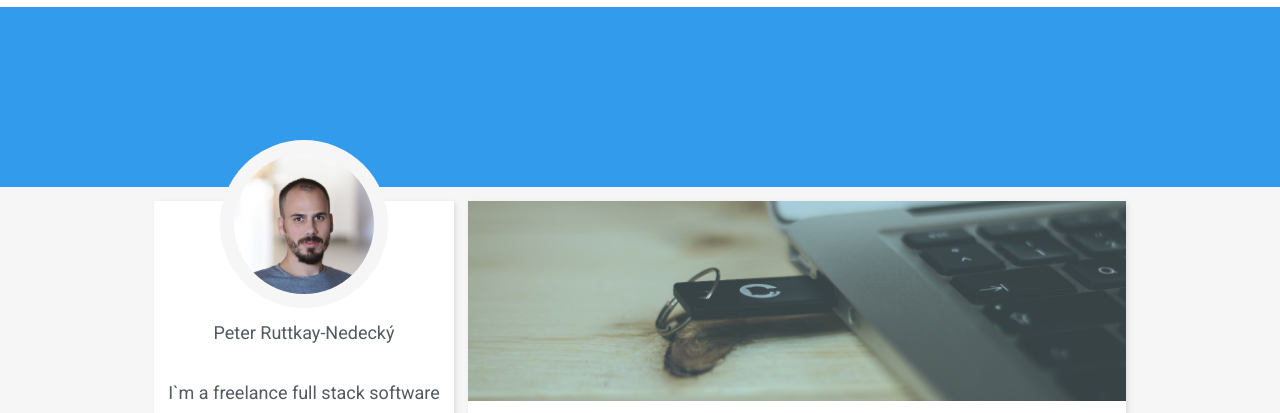
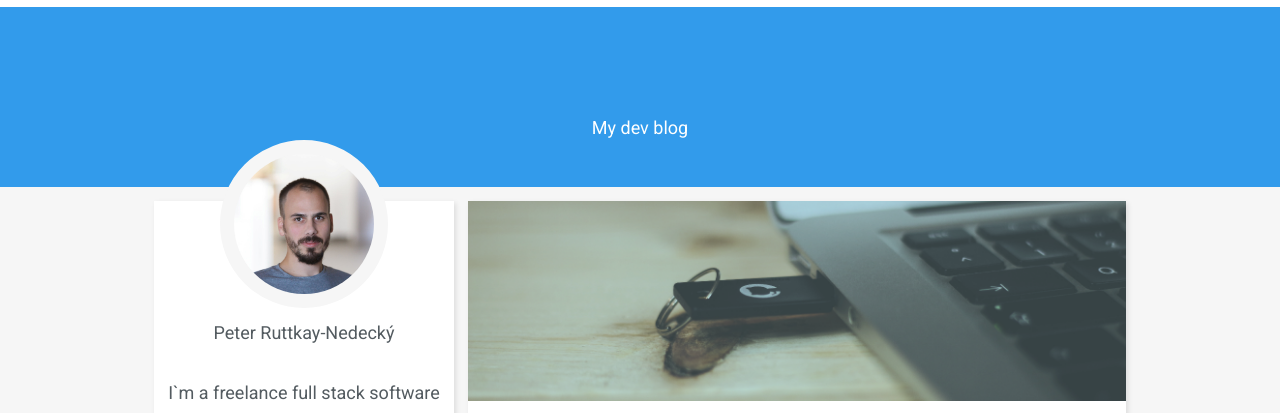
Before and after one commit to pruttned/pruttned.github.io, a Gatsby site: page / in a window 1280 px wide. Shown: the part 43-456 px from the top of the page. Built offline with nearby package versions, Linux system fonts and the light colour scheme; Gatsby itself is replaced by a stand-in of ours; some packages are replaced by stand-ins of ours.

Commit message:
fix(heade): fix invalid title condition + wrong elm

```diff
--- a/src/components/header.js
+++ b/src/components/header.js
@@ -3,7 +3,7 @@ import styled, { ThemeContext } from 'styled-components';
 import Container from './container';
 import { LogoIcon } from './icon';
 
-const Root = styled.nav`
+const Root = styled.div`
     display:grid;
     justify-content: center;
     align-content: center;
@@ -24,14 +24,14 @@ const Header = ({ title }) => {
     return (
         <Container background={themeContext.color.primary}>
             <Root>
-                {title &&
-                    ((<H1>{title}</H1>) ||
+                {(title &&
+                    (<H1>{title}</H1>)) ||
                     (
                         <>
                             <LogoIcon size="52"></LogoIcon>
                             <div>My dev blog</div>
                         </>
-                    ))
+                    )
                 }
             </Root>
         </Container >
```
